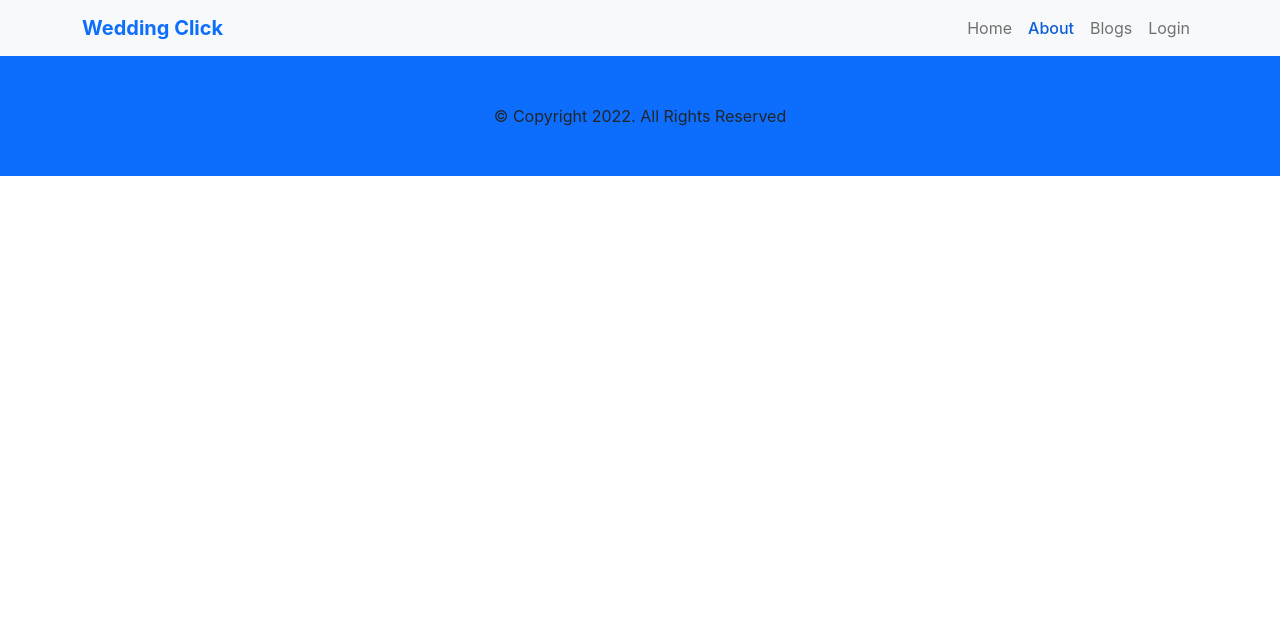
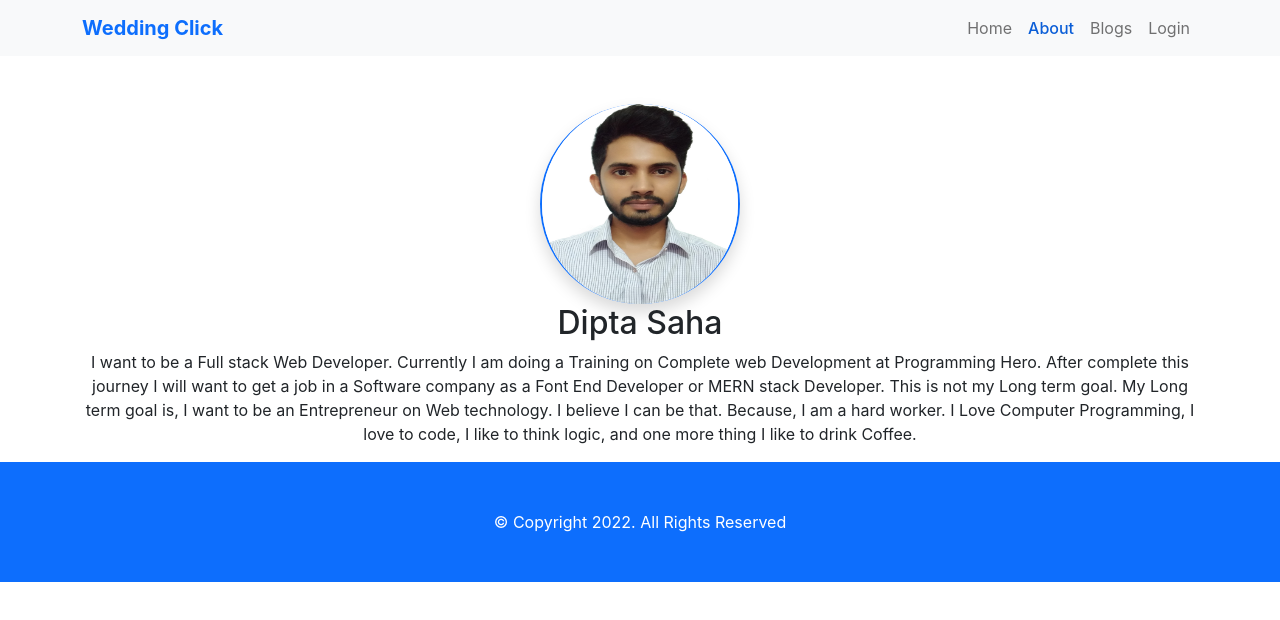
Before and after one commit to diptasahacse/independent-service-provider, a React (Create React App) app: page /about in a window 1280 px wide. Shown: the top 620 px of the page. Built offline with nearby package versions, Linux system fonts and the light colour scheme; no server answers; the HTML template or start-up script is replaced by a standard one.

Commit message:
update about page with info

```diff
--- a/public/servicesData.json
+++ b/public/servicesData.json
@@ -15,7 +15,7 @@
     },
     {
         "id": 3,
-        "name": "Full PACKAGE",
+        "name": "FULL PACKAGE",
         "price": "4000",
         "description": "This services includes 24hr coverage, Online gallery, Wedding Album, Special services and Wedding movie.",
         "img": "https://i.ibb.co/kqzCpTK/service3.png"
--- a/src/Pages/About/About.js
+++ b/src/Pages/About/About.js
@@ -1,10 +1,17 @@
 import React from 'react';
+import { Container } from 'react-bootstrap';
+import dipta from '../../images/others/dipta.jpg'
 
 const About = () => {
     return (
-        <div>
+        <Container>
+            <div className='mt-5 text-center'>
+                <img src={dipta} className='rounded shadow border-top-0 border-bottom-0 rounded-circle border border-2 border-primary' style={{height:'200px', width:"200px"}} alt="" />
 
-        </div>
+                <h2>Dipta Saha</h2>
+                <p>I want to be a Full stack Web Developer. Currently I am doing a Training on Complete web Development at Programming Hero. After complete this journey I will want to get a job in a Software company as a Font End Developer or MERN stack Developer. This is not my Long term goal. My Long term goal is, I want to be an Entrepreneur on Web technology. I believe I can be that. Because, I am a hard worker. I Love Computer Programming, I love to code, I like to think logic, and one more thing I like to drink Coffee.</p>
+            </div>
+        </Container>
     );
 };
 
--- a/src/Pages/Shared/Footer/Footer.js
+++ b/src/Pages/Shared/Footer/Footer.js
@@ -6,7 +6,7 @@ const Footer = () => {
         <footer className='py-5 bg-primary'>
             <div className='text-center'>
                 <Container>
-                    <p className='m-0'>&copy; Copyright {new Date().getFullYear()}. All Rights Reserved</p>
+                    <p className='m-0 text-white'>&copy; Copyright {new Date().getFullYear()}. All Rights Reserved</p>
                 </Container>
             </div>
         </footer>
```
Also changed, not shown: public/blogData.json (added, +17 -0 lines), src/images/others/dipta.jpg (added).
